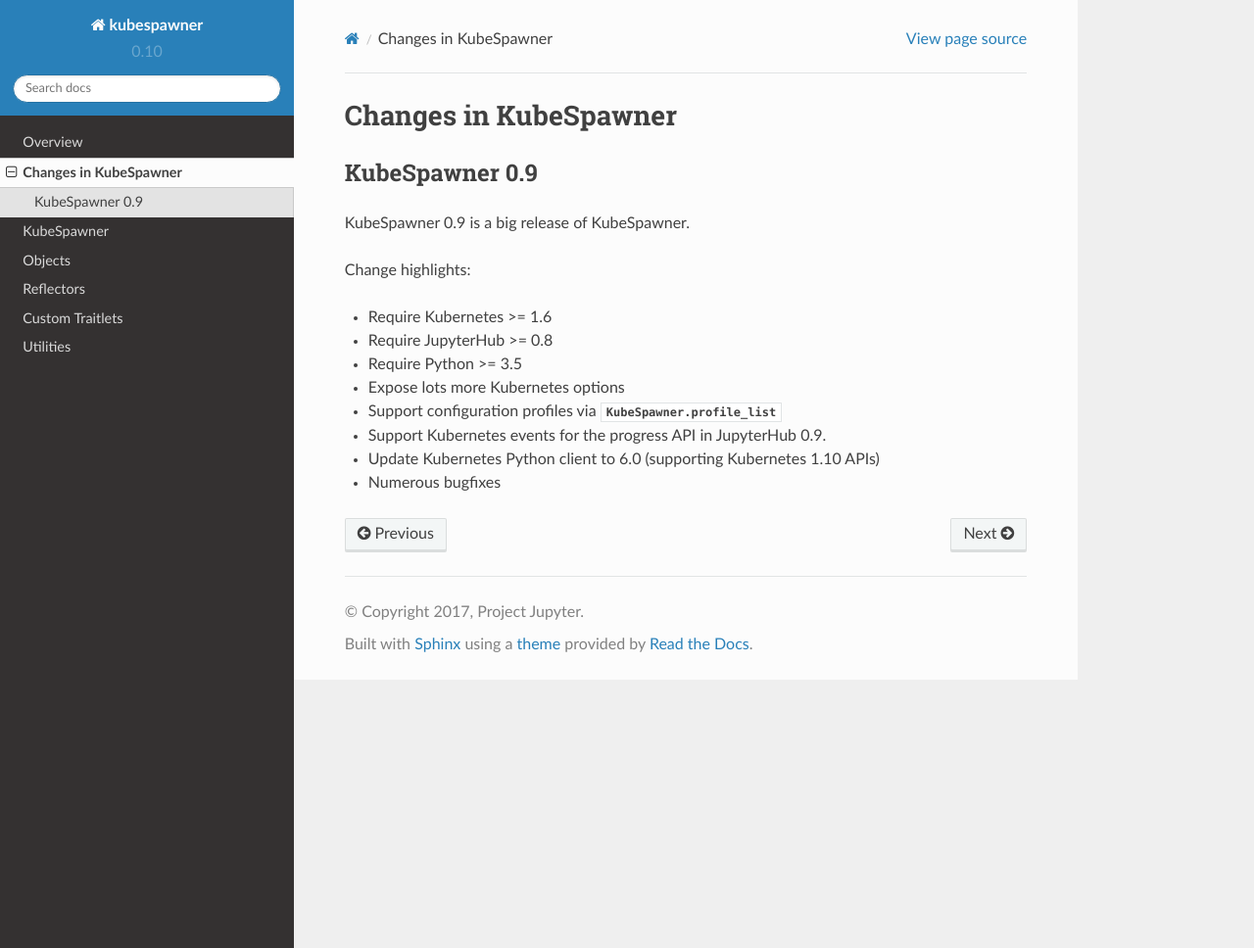
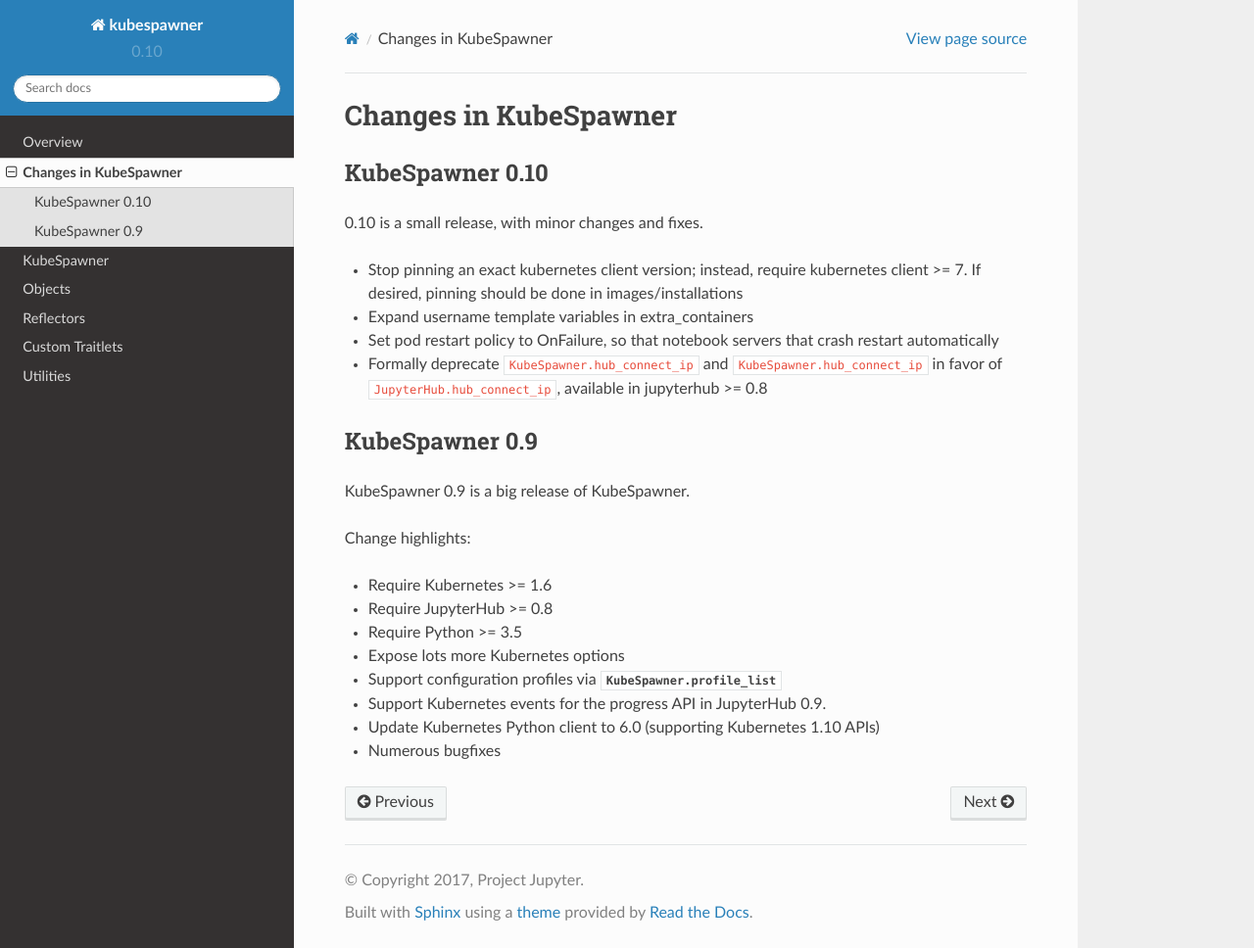
Before and after one commit to jupyterhub/kubespawner, a Sphinx documentation site: the page built from docs/source/changelog.rst, in a window 1280 px wide and 968 px high. Shown: the whole window at 98% size. Built offline with Sphinx 7.4.7 and the Read the Docs theme 2.0.0, drawn with Linux system fonts in a browser that asks for light colours.

Commit message:
changelog for 0.10

```diff
--- a/docs/source/changelog.rst
+++ b/docs/source/changelog.rst
@@ -5,6 +5,20 @@
 ======================
 
 .. _changelog_09:
+
+KubeSpawner 0.10
+================
+
+0.10 is a small release, with minor changes and fixes.
+
+- Stop pinning an exact kubernetes client version;
+  instead, require kubernetes client >= 7.
+  If desired, pinning should be done in images/installations
+- Expand username template variables in extra_containers
+- Set pod restart policy to OnFailure, so that notebook servers that crash restart automatically
+- Formally deprecate ``KubeSpawner.hub_connect_ip`` and ``KubeSpawner.hub_connect_ip``
+  in favor of ``JupyterHub.hub_connect_ip``,
+  available in jupyterhub >= 0.8
 
 KubeSpawner 0.9
 ===============
```
